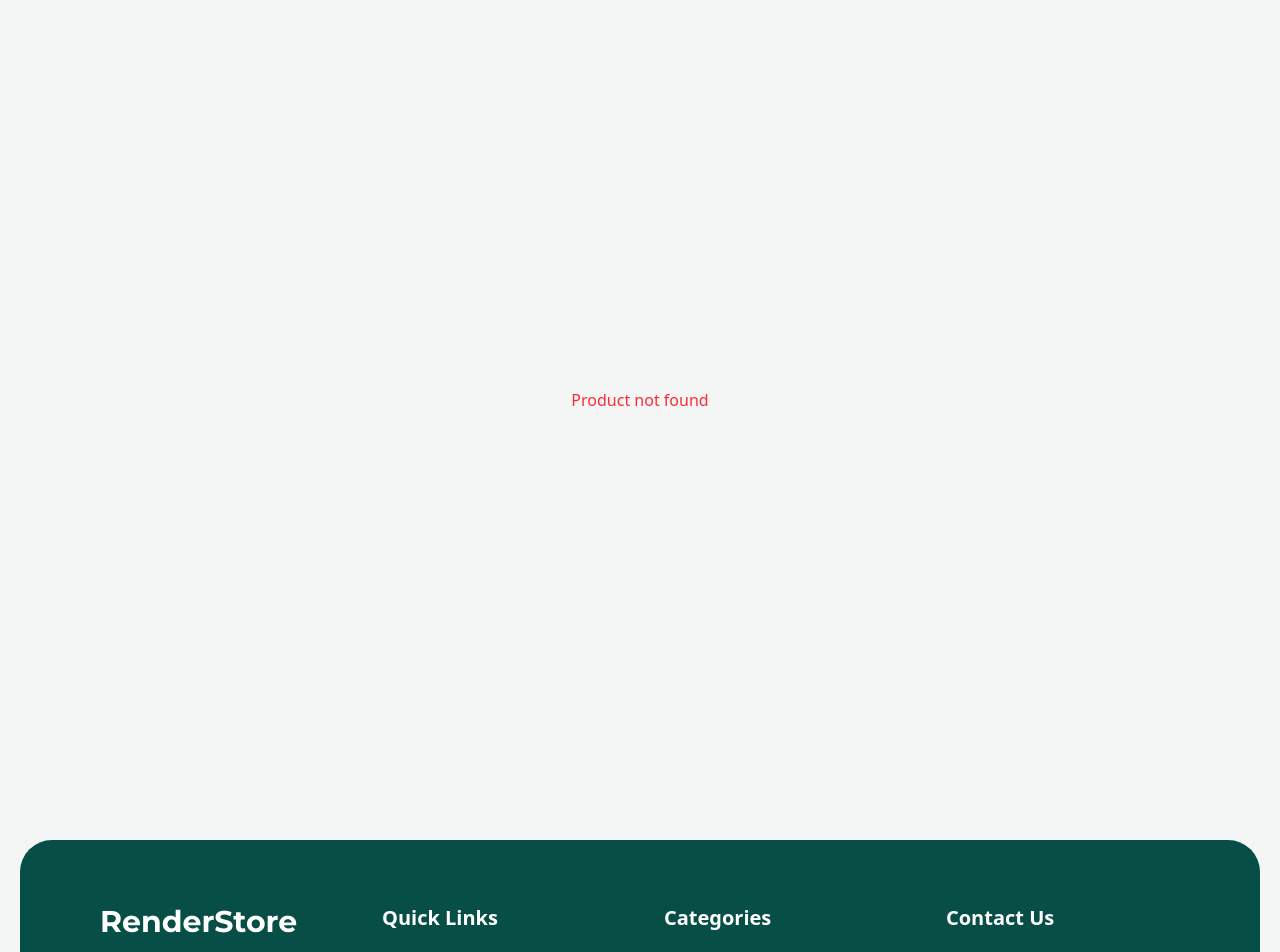
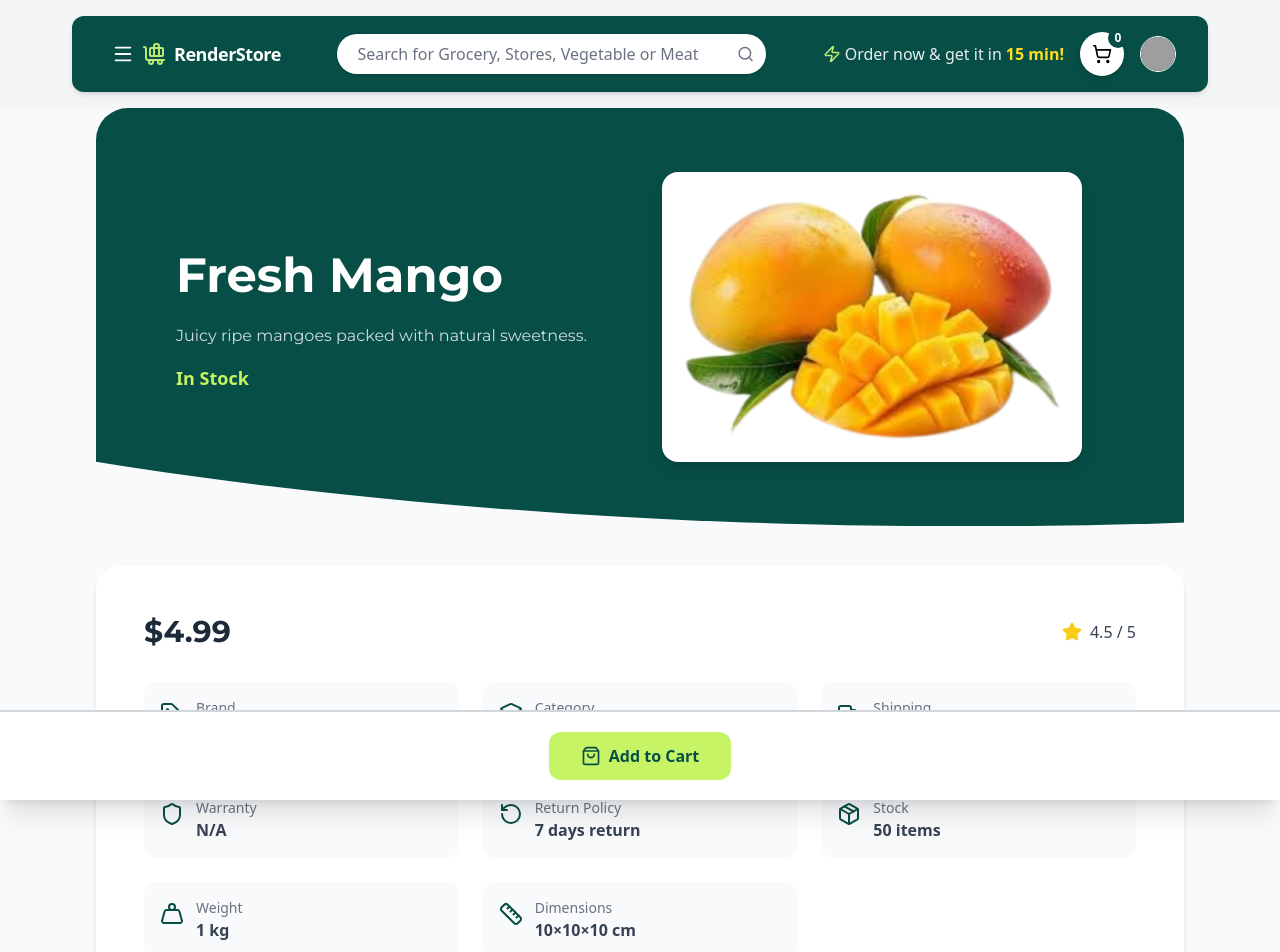
Before and after one commit to afterrender1/renderstore, a Next.js app: page /product/fruit-1 in a window 1280 px wide. Shown: the top 952 px of the page. Built offline with nearby package versions, Linux system fonts and the light colour scheme; no server answers; grey boxes are pictures that could not be loaded.

Commit message:
fruits dynamic page done

```diff
--- a/app/api/checkout_sessions/route.ts
+++ b/app/api/checkout_sessions/route.ts
@@ -43,3 +43,89 @@ export async function POST(req: Request) {
     return NextResponse.json({ error: err.message ?? "Unknown error" }, { status: 500 });
   }
 }
+
+
+// ?\
+
+const fruits = [
+  {
+    id: "fruit-1",
+    title: "Fresh Mango",
+    image: "/images/fruits/mango.png",
+    price: 4.99,
+    category: "groceries",
+    description: "Juicy ripe mangoes packed with natural sweetness.",
+  },
+  {
+    id: "fruit-2",
+    title: "Banana Bunch",
+    image: "/images/fruits/banana.png",
+    price: 3.29,
+    category: "groceries",
+    description: "Naturally sweet bananas perfect for breakfast and smoothies.",
+  },
+  {
+    id: "fruit-3",
+    title: "Organic Apple",
+    image: "/images/fruits/apple.png",
+    price: 5.49,
+    category: "groceries",
+    description: "Crisp organic apples grown without synthetic fertilizers.",
+  },
+  {
+    id: "fruit-4",
+    title: "Watermelon",
+    image: "/images/fruits/watermelon.png",
+    price: 9.99,
+    category: "groceries",
+    description: "Large, juicy watermelon perfect for hot days.",
+  },
+  {
+    id: "fruit-5",
+    title: "Strawberries",
+    image: "/images/fruits/straw.png",
+    price: 6.49,
+    category: "groceries",
+    description: "Sweet, red strawberries full of vitamin C.",
+  },
+  {
+    id: "fruit-6",
+    title: "Pineapple",
+    image: "/images/fruits/pineapple.png",
+    price: 7.99,
+    category: "groceries",
+    description: "Golden pineapples rich in tropical flavor.",
+  },
+  {
+    id: "fruit-7",
+    title: "Blueberries",
+    image: "/images/fruits/blueberry.png",
+    price: 5.99,
+    category: "groceries",
+    description: "Fresh, antioxidant-rich blueberries.",
+  },
+  {
+    id: "fruit-8",
+    title: "Oranges",
+    image: "/images/fruits/orange.png",
+    price: 4.49,
+    category: "groceries",
+    description: "Vitamin C-rich oranges, juicy and sweet.",
+  },
+  {
+    id: "fruit-9",
+    title: "Grapes",
+    image: "/images/fruits/grapes.png",
+    price: 5.29,
+    category: "groceries",
+    description: "Seedless grapes with natural sweetness.",
+  },
+  {
+    id: "fruit-10",
+    title: "Papaya",
+    image: "/images/fruits/papaya.png",
+    price: 6.79,
+    category: "groceries",
+    description: "Tropical papayas rich in vitamins A and C.",
+  },
+];
--- a/app/product/[id]/page.tsx
+++ b/app/product/[id]/page.tsx
@@ -23,25 +23,201 @@ import { useDispatch, useSelector } from "react-redux";
 import { RootState } from "@/app/redux/store";
 import { addToCart, increaseQty, decreaseQty } from "@/app/redux/CartSlice";
 
+// Unified product type
 type Product = {
-  id: number;
+  id: string | number;
   title: string;
   description: string;
   price: number;
-  discountPercentage: number;
-  rating: number;
-  brand: string;
+  discountPercentage?: number;
+  rating?: number;
+  brand?: string;
   category: string;
   thumbnail: string;
-  images: string[];
-  availabilityStatus: string;
-  weight: number;
-  dimensions: { width: number; height: number; depth: number };
-  shippingInformation: string;
-  warrantyInformation: string;
-  returnPolicy: string;
-  stock: number;
+  images?: string[];
+  availabilityStatus?: string;
+  weight?: number;
+  dimensions?: { width: number; height: number; depth: number };
+  shippingInformation?: string;
+  warrantyInformation?: string;
+  returnPolicy?: string;
+  stock?: number;
 };
+
+// Static fruits array
+const fruits: Product[] = [
+  {
+    id: "fruit-1",
+    title: "Fresh Mango",
+    thumbnail: "/images/fruits/mango.png",
+    price: 4.99,
+    category: "fruits",
+    description: "Juicy ripe mangoes packed with natural sweetness.",
+    stock: 50,
+    weight: 1,
+    dimensions: { width: 10, height: 10, depth: 10 },
+    availabilityStatus: "In Stock",
+    shippingInformation: "Ships in 1-2 days",
+    warrantyInformation: "N/A",
+    returnPolicy: "7 days return",
+    rating: 4.5,
+    brand: "Organic Farm",
+  },
+  {
+    id: "fruit-2",
+    title: "Banana Bunch",
+    thumbnail: "/images/fruits/banana.png",
+    price: 3.29,
+    category: "fruits",
+    description: "Naturally sweet bananas perfect for breakfast and smoothies.",
+    stock: 60,
+    weight: 1,
+    dimensions: { width: 15, height: 5, depth: 5 },
+    availabilityStatus: "In Stock",
+    shippingInformation: "Ships in 1-2 days",
+    warrantyInformation: "N/A",
+    returnPolicy: "7 days return",
+    rating: 4.3,
+    brand: "Organic Farm",
+  },
+  {
+    id: "fruit-3",
+    title: "Organic Apple",
+    thumbnail: "/images/fruits/apple.png",
+    price: 5.49,
+    category: "fruits",
+    description: "Crisp organic apples grown without synthetic fertilizers.",
+    stock: 40,
+    weight: 0.5,
+    dimensions: { width: 8, height: 8, depth: 8 },
+    availabilityStatus: "In Stock",
+    shippingInformation: "Ships in 1-2 days",
+    warrantyInformation: "N/A",
+    returnPolicy: "7 days return",
+    rating: 4.6,
+    brand: "Organic Farm",
+  },
+  {
+    id: "fruit-4",
+    title: "Watermelon",
+    thumbnail: "/images/fruits/watermelon.png",
+    price: 9.99,
+    category: "fruits",
+    description: "Large, juicy watermelon perfect for hot days.",
+    stock: 20,
+    weight: 5,
+    dimensions: { width: 25, height: 20, depth: 20 },
+    availabilityStatus: "In Stock",
+    shippingInformation: "Ships in 2-3 days",
+    warrantyInformation: "N/A",
+    returnPolicy: "7 days return",
+    rating: 4.7,
+    brand: "Tropical Farm",
+  },
+  {
+    id: "fruit-5",
+    title: "Strawberries",
+    thumbnail: "/images/fruits/straw.png",
+    price: 6.49,
+    category: "fruits",
+    description: "Sweet, red strawberries full of vitamin C.",
+    stock: 35,
+    weight: 0.3,
+    dimensions: { width: 5, height: 5, depth: 5 },
+    availabilityStatus: "In Stock",
+    shippingInformation: "Ships in 1-2 days",
+    warrantyInformation: "N/A",
+    returnPolicy: "7 days return",
+    rating: 4.8,
+    brand: "Berry Farm",
+  },
+  {
+    id: "fruit-6",
+    title: "Pineapple",
+    thumbnail: "/images/fruits/pineapple.png",
+    price: 7.99,
+    category: "fruits",
+    description: "Golden pineapples rich in tropical flavor.",
+    stock: 25,
+    weight: 2,
+    dimensions: { width: 15, height: 25, depth: 15 },
+    availabilityStatus: "In Stock",
+    shippingInformation: "Ships in 2-3 days",
+    warrantyInformation: "N/A",
+    returnPolicy: "7 days return",
+    rating: 4.4,
+    brand: "Tropical Farm",
+  },
+  {
+    id: "fruit-7",
+    title: "Blueberries",
+    thumbnail: "/images/fruits/blueberry.png",
+    price: 5.99,
+    category: "fruits",
+    description: "Fresh, antioxidant-rich blueberries.",
+    stock: 50,
+    weight: 0.2,
+    dimensions: { width: 4, height: 4, depth: 4 },
+    availabilityStatus: "In Stock",
+    shippingInformation: "Ships in 1-2 days",
+    warrantyInformation: "N/A",
+    returnPolicy: "7 days return",
+    rating: 4.5,
+    brand: "Berry Farm",
+  },
+  {
+    id: "fruit-8",
+    title: "Oranges",
+    thumbnail: "/images/fruits/orange.png",
+    price: 4.49,
+    category: "fruits",
+    description: "Vitamin C-rich oranges, juicy and sweet.",
+    stock: 45,
+    weight: 0.6,
+    dimensions: { width: 8, height: 8, depth: 8 },
+    availabilityStatus: "In Stock",
+    shippingInformation: "Ships in 1-2 days",
+    warrantyInformation: "N/A",
+    returnPolicy: "7 days return",
+    rating: 4.6,
+    brand: "Citrus Farm",
+  },
+  {
+    id: "fruit-9",
+    title: "Grapes",
+    thumbnail: "/images/fruits/grapes.png",
+    price: 5.29,
+    category: "fruits",
+    description: "Seedless grapes with natural sweetness.",
+    stock: 55,
+    weight: 0.4,
+    dimensions: { width: 6, height: 6, depth: 6 },
+    availabilityStatus: "In Stock",
+    shippingInformation: "Ships in 1-2 days",
+    warrantyInformation: "N/A",
+    returnPolicy: "7 days return",
+    rating: 4.7,
+    brand: "Vineyard Farm",
+  },
+  {
+    id: "fruit-10",
+    title: "Papaya",
+    thumbnail: "/images/fruits/papaya.png",
+    price: 6.79,
+    category: "fruits",
+    description: "Tropical papayas rich in vitamins A and C.",
+    stock: 30,
+    weight: 2,
+    dimensions: { width: 12, height: 25, depth: 12 },
+    availabilityStatus: "In Stock",
+    shippingInformation: "Ships in 2-3 days",
+    warrantyInformation: "N/A",
+    returnPolicy: "7 days return",
+    rating: 4.5,
+    brand: "Tropical Farm",
+  },
+];
+
 
 export default function ProductPage() {
   const { id } = useParams();
@@ -50,15 +226,43 @@ export default function ProductPage() {
 
   const dispatch = useDispatch();
   const cartItems = useSelector((state: RootState) => state.cart.items);
-  const cartItem = cartItems.find((item) => item.id === Number(id));
+//@ts-ignore
+
+  const cartItem = cartItems.find((item) => item.id === id);
   const quantity = cartItem ? cartItem.quantity : 0;
 
   useEffect(() => {
     const fetchProduct = async () => {
+      setLoading(true);
       try {
+        // First check static fruits array
+        const fruitProduct = fruits.find((f) => f.id === id);
+        if (fruitProduct) {
+          setProduct(fruitProduct);
+        } else {
+          // Otherwise fetch from API
           const res = await fetch(`https://dummyjson.com/products/${id}`);
           const data = await res.json();
-        setProduct(data);
+          setProduct({
+            id: data.id,
+            title: data.title,
+            description: data.description,
+            price: data.price,
+            discountPercentage: data.discountPercentage,
+            rating: data.rating,
+            brand: data.brand,
+            category: data.category,
+            thumbnail: data.thumbnail,
+            images: data.images,
+            availabilityStatus: data.stock > 0 ? "In Stock" : "Out of Stock",
+            stock: data.stock,
+            weight: 1,
+            dimensions: { width: 10, height: 10, depth: 10 },
+            shippingInformation: "Ships in 1-3 days",
+            warrantyInformation: "1 year warranty",
+            returnPolicy: "7 days return",
+          });
+        }
       } catch (err) {
         console.error("Error fetching product:", err);
       } finally {
@@ -72,6 +276,8 @@ export default function ProductPage() {
     if (!product) return;
     dispatch(
       addToCart({
+//@ts-ignore
+
         id: product.id,
         title: product.title,
         price: product.price,
@@ -80,18 +286,17 @@ export default function ProductPage() {
       })
     );
   };
+//@ts-ignore
+  const increase = () => dispatch(increaseQty(id));
+//@ts-ignore
 
-  const increase = () => dispatch(increaseQty(Number(id)));
-  const decrease = () => dispatch(decreaseQty(Number(id)));
+  const decrease = () => dispatch(decreaseQty(id));
 
   if (loading)
     return (
       <div className="flex flex-col gap-4 justify-center items-center h-screen font-bold text-gray-500 text-center p-4">
         <LoaderCircle size={50} color="#074E46" className="animate-spin" />
-        <span
-          style={{ fontFamily: "var(--font-fredoka)" }}
-          className="text-2xl sm:text-4xl text-[#074E46]"
-        >
+        <span className="text-2xl sm:text-4xl text-[#074E46]" style={{ fontFamily: "var(--font-fredoka)" }}>
           Fetching Product
         </span>
       </div>
@@ -107,174 +312,78 @@ export default function ProductPage() {
   return (
     <>
       <Navbar />
-
-      <motion.div
-        initial={{ opacity: 0, y: 40 }}
-        animate={{ opacity: 1, y: 0 }}
-        transition={{ duration: 0.4 }}
-        className="min-h-screen bg-gray-50 pb-32 mt-4 px-3 sm:px-6 md:px-12 lg:px-16 xl:px-24 relative"
-      >
-        {/* Header Section */}
-        <section
-          style={{ clipPath: "ellipse(150% 100% at 80% 0%)" }}
-          className="bg-[#074E46] text-white rounded-t-4xl flex flex-col-reverse md:flex-row items-center justify-between px-4 sm:px-8 md:px-12 lg:px-20 py-8 sm:py-10 md:py-16 mb-10"
-        >
+      <motion.div initial={{ opacity: 0, y: 40 }} animate={{ opacity: 1, y: 0 }} transition={{ duration: 0.4 }} className="min-h-screen bg-gray-50 pb-32 mt-4 px-3 sm:px-6 md:px-12 lg:px-16 xl:px-24 relative">
+        {/* Header */}
+        <section style={{ clipPath: "ellipse(150% 100% at 80% 0%)" }} className="bg-[#074E46] text-white rounded-t-4xl flex flex-col-reverse md:flex-row items-center justify-between px-4 sm:px-8 md:px-12 lg:px-20 py-8 sm:py-10 md:py-16 mb-10">
           <div className="relative z-10 w-full md:w-1/2 space-y-4 text-center md:text-left">
-            <h1
-              className="text-2xl sm:text-3xl md:text-5xl font-extrabold leading-snug"
-              style={{ fontFamily: "var(--font-fredoka)" }}
-            >
+            <h1 className="text-2xl sm:text-3xl md:text-5xl font-extrabold leading-snug" style={{ fontFamily: "var(--font-fredoka)" }}>
               {product.title}
             </h1>
-            <p
-              className="text-white/80 text-sm sm:text-base max-w-md mx-auto md:mx-0"
-              style={{ fontFamily: "var(--font-fredoka)" }}
-            >
+            <p className="text-white/80 text-sm sm:text-base max-w-md mx-auto md:mx-0" style={{ fontFamily: "var(--font-fredoka)" }}>
               {product.description}
             </p>
+            {product.availabilityStatus && (
               <p className="text-base sm:text-lg font-semibold mt-2 text-[#C7F464]">
                 {product.availabilityStatus}
               </p>
+            )}
           </div>
-
           <div className="relative z-10 w-full md:w-1/2 flex justify-center mb-8 md:mb-0">
-            <Image
-              src={product.thumbnail}
-              alt={product.title}
-              width={400}
-              height={400}
-              className="rounded-2xl object-contain bg-white p-4 shadow-lg w-[220px] sm:w-[300px] md:w-[380px] lg:w-[420px] h-auto"
-            />
+            <Image src={product.thumbnail} alt={product.title} width={400} height={400} className="rounded-2xl object-contain bg-white p-4 shadow-lg w-[220px] sm:w-[300px] md:w-[380px] lg:w-[420px] h-auto" />
           </div>
         </section>
 
-        {/* Product Details */}
+        {/* Details Grid */}
         <div className="bg-white rounded-3xl shadow-md p-6 sm:p-8 md:p-10 lg:p-12 max-w-6xl mx-auto space-y-8">
           <div className="flex flex-col sm:flex-row justify-between items-center gap-4">
-            <div>
-              <h2
-                className="text-2xl sm:text-3xl font-bold text-gray-800"
-                style={{ fontFamily: "var(--font-fredoka)" }}
-              >
+            <h2 className="text-2xl sm:text-3xl font-bold text-gray-800" style={{ fontFamily: "var(--font-fredoka)" }}>
               ${product.price}
-                <span className="text-sm sm:text-base text-gray-500 font-normal ml-2">
-                  (-{product.discountPercentage}%)
-                </span>
+              {product.discountPercentage && <span className="text-sm sm:text-base text-gray-500 font-normal ml-2">(-{product.discountPercentage}%)</span>}
             </h2>
-            </div>
-
             <div className="flex items-center gap-2">
               <Star color="#FACC15" fill="#FACC15" size={20} />
-              <span className="text-gray-700 font-medium text-sm sm:text-base">
-                {product.rating.toFixed(1)} / 5
-              </span>
+              <span className="text-gray-700 font-medium text-sm sm:text-base">{product.rating?.toFixed(1)} / 5</span>
             </div>
           </div>
 
-          {/* Details Grid */}
           <div className="grid grid-cols-1 sm:grid-cols-2 xl:grid-cols-3 gap-4 sm:gap-6 text-gray-700">
-            <Detail icon={<Tag />} label="Brand" value={product.brand} />
+            <Detail icon={<Tag />} label="Brand" value={product.brand || "N/A"} />
             <Detail icon={<Layers />} label="Category" value={product.category} />
-            <Detail
-              icon={<Truck />}
-              label="Shipping"
-              value={product.shippingInformation}
-            />
-            <Detail
-              icon={<Shield />}
-              label="Warranty"
-              value={product.warrantyInformation}
-            />
-            <Detail
-              icon={<RotateCcw />}
-              label="Return Policy"
-              value={product.returnPolicy}
-            />
-            <Detail icon={<Package />} label="Stock" value={`${product.stock} items`} />
-            <Detail icon={<Weight />} label="Weight" value={`${product.weight} kg`} />
-            <Detail
-              icon={<Ruler />}
-              label="Dimensions"
-              value={`${product.dimensions.width}×${product.dimensions.height}×${product.dimensions.depth} cm`}
-            />
+            <Detail icon={<Truck />} label="Shipping" value={product.shippingInformation || "N/A"} />
+            <Detail icon={<Shield />} label="Warranty" value={product.warrantyInformation || "N/A"} />
+            <Detail icon={<RotateCcw />} label="Return Policy" value={product.returnPolicy || "N/A"} />
+            <Detail icon={<Package />} label="Stock" value={`${product.stock ?? 0} items`} />
+            <Detail icon={<Weight />} label="Weight" value={`${product.weight ?? 0} kg`} />
+            <Detail icon={<Ruler />} label="Dimensions" value={`${product.dimensions?.width ?? 0}×${product.dimensions?.height ?? 0}×${product.dimensions?.depth ?? 0} cm`} />
           </div>
         </div>
 
-        {/* Floating Cart Controls */}
-        <motion.div
-          initial={{ y: 100, opacity: 0 }}
-          animate={{ y: 0, opacity: 1 }}
-          transition={{ duration: 0.4 }}
-          className="fixed bottom-0 left-0 w-full bg-white border-t-2 border-gray-300 shadow-xl py-4 sm:py-5 px-4 sm:px-8 md:px-16 flex flex-col xs:flex-row justify-center gap-4 sm:gap-10 items-center z-10"
-        >
-          <div className="flex items-center gap-4">
+        {/* Cart Controls */}
+        <motion.div initial={{ y: 100, opacity: 0 }} animate={{ y: 0, opacity: 1 }} transition={{ duration: 0.4 }} className="fixed bottom-0 left-0 w-full bg-white border-t-2 border-gray-300 shadow-xl py-4 sm:py-5 px-4 sm:px-8 md:px-16 flex flex-col xs:flex-row justify-center gap-4 sm:gap-10 items-center z-10">
           <AnimatePresence mode="wait">
             {quantity === 0 ? (
-                <motion.button
-                  key="add"
-                  whileTap={{ scale: 0.95 }}
-                  initial={{ opacity: 0, y: 10 }}
-                  animate={{ opacity: 1, y: 0 }}
-                  exit={{ opacity: 0, y: 10 }}
-                  onClick={handleAddToCart}
-                  className="bg-[#C7F464] hover:bg-[#b9ec5d] text-[#074E46] px-6 sm:px-8 py-2.5 sm:py-3 rounded-xl font-semibold flex items-center gap-2 text-sm sm:text-base"
-                >
+              <motion.button key="add" whileTap={{ scale: 0.95 }} onClick={handleAddToCart} className="bg-[#C7F464] hover:bg-[#b9ec5d] text-[#074E46] px-6 sm:px-8 py-2.5 sm:py-3 rounded-xl font-semibold flex items-center gap-2 text-sm sm:text-base">
                 <ShoppingBag size={20} /> Add to Cart
               </motion.button>
             ) : (
-                <motion.div
-                  key="counter"
-                  initial={{ opacity: 0, y: 10 }}
-                  animate={{ opacity: 1, y: 0 }}
-                  exit={{ opacity: 0, y: 10 }}
-                  className="flex items-center gap-3 bg-[#F0F4EA] px-4 sm:px-5 py-2 sm:py-3 rounded-xl"
-                >
-                  <button
-                    onClick={decrease}
-                    className="bg-[#074E46] text-white rounded-full p-2 sm:p-3"
-                  >
+              <motion.div key="counter" className="flex items-center gap-3 bg-[#F0F4EA] px-4 sm:px-5 py-2 sm:py-3 rounded-xl">
+                <button onClick={decrease} className="bg-[#074E46] text-white rounded-full p-2 sm:p-3">
                   <Minus size={16} />
                 </button>
-                  <motion.span
-                    key={quantity}
-                    initial={{ scale: 0.5, opacity: 0 }}
-                    animate={{ scale: 1, opacity: 1 }}
-                    className="font-semibold text-gray-700 text-base sm:text-lg w-6 text-center"
-                  >
-                    {quantity}
-                  </motion.span>
-                  <button
-                    onClick={increase}
-                    className="bg-[#074E46] text-white rounded-full p-2 sm:p-3"
-                  >
+                <motion.span key={quantity} className="font-semibold text-gray-700 text-base sm:text-lg w-6 text-center">{quantity}</motion.span>
+                <button onClick={increase} className="bg-[#074E46] text-white rounded-full p-2 sm:p-3">
                   <Plus size={16} />
                 </button>
               </motion.div>
             )}
           </AnimatePresence>
-          </div>
-
-          {/* <motion.button
-            whileTap={{ scale: 0.95 }}
-            className="bg-[#074E46] hover:bg-[#063d38] text-white px-8 sm:px-10 py-2.5 sm:py-3 rounded-xl font-semibold text-sm sm:text-base"
-          >
-            Buy Now
-          </motion.button> */}
         </motion.div>
       </motion.div>
     </>
   );
 }
 
-const Detail = ({
-  icon,
-  label,
-  value,
-}: {
-  icon: JSX.Element;
-  label: string;
-  value: string | number;
-}) => (
+const Detail = ({ icon, label, value }: { icon: JSX.Element; label: string; value: string | number }) => (
   <div className="flex items-start gap-3 bg-gray-50 p-3 sm:p-4 rounded-xl hover:bg-gray-100 transition text-sm sm:text-base">
     <span className="text-[#074E46] mt-1">{icon}</span>
     <div>
```
Also changed, not shown: app/fruits/page.tsx (+7 -7 lines). Lines whose indentation alone changed are shown as unchanged.
